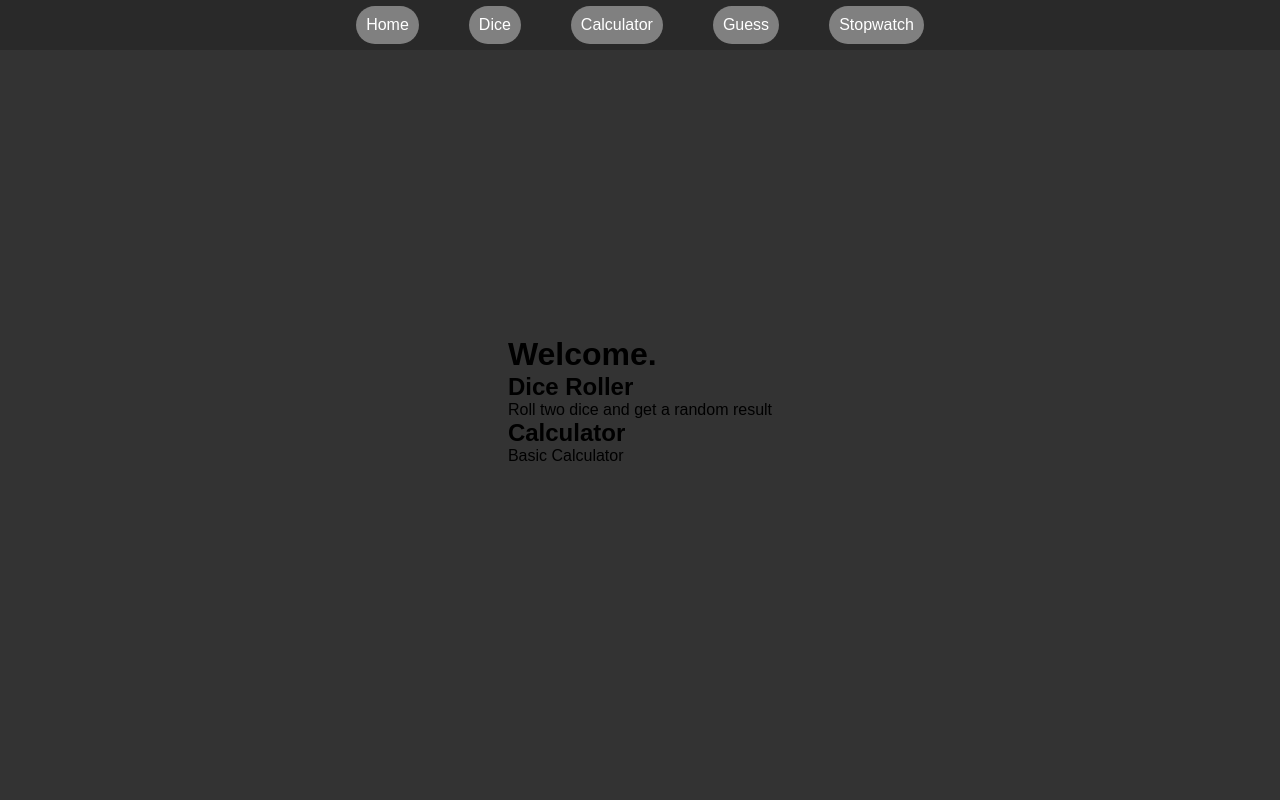
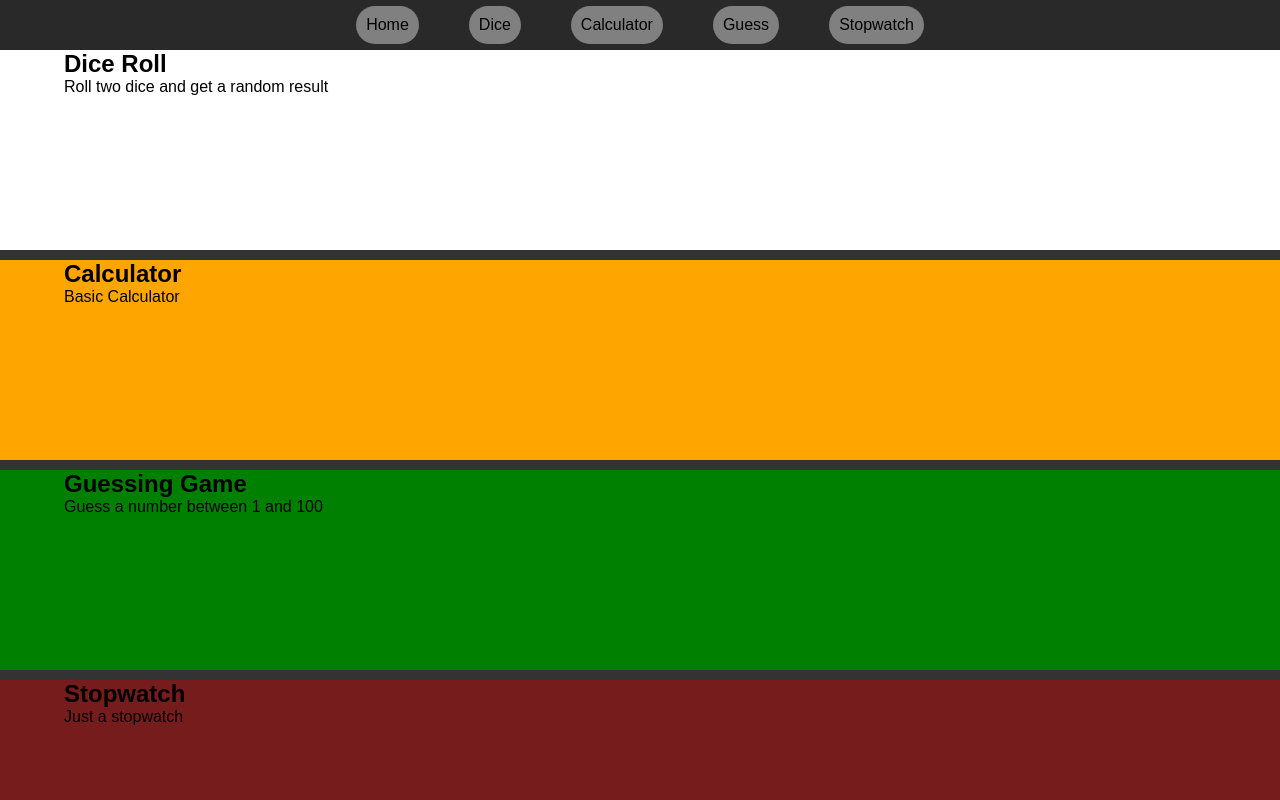
Before and after one commit to Bourgie69/Town-Hall-type-shi, a plain HTML site: page index.html in a window 1280 px wide. Drawn offline with Linux system fonts and the light colour scheme.

Commit message:
homepage

```diff
--- a/css/index.css
+++ b/css/index.css
@@ -0,0 +1,40 @@
+
+.home-container{
+    position: fixed;
+    top: 50px;
+    width: 100vw;
+}
+
+.features{
+    display: flex;
+    flex-direction: column;
+    gap: 10px;
+}
+
+.feature{
+    height: 200px;
+    background-color: green;
+    transition: transform .2s;
+}
+
+.feature:hover{
+    cursor: pointer;
+    transform: scale(1.1);
+
+}
+
+.text-container{
+    margin-left: 5%;
+}
+
+#dice-home{
+    background-color: white;
+}
+
+#calc-home{
+    background-color: orange;
+}
+
+#watch-home{
+    background-color: rgb(118, 28, 28);
+}
--- a/css/style.css
+++ b/css/style.css
@@ -21,7 +21,7 @@ h3{
 }
 a{
     text-decoration: none;
-    color: white;
+    color: inherit;
 }
 
 
@@ -42,6 +42,9 @@ a{
     height: fit-content;
     background-color: gray;
     border-radius: 25px;
+}
+.nav a:hover{
+    background-color: rgb(84, 84, 84);
 }
 
 #calc{
--- a/index.html
+++ b/index.html
@@ -5,6 +5,7 @@
     <meta name="viewport" content="width=device-width, initial-scale=1.0">
     <title>Home</title>
     <link rel="stylesheet" href="css/style.css">
+    <link rel="stylesheet" href="css/index.css">
 </head>
 <body>
     <nav class="nav">
@@ -16,17 +17,42 @@
     </nav>
 
     <div class="home-container">
-        <h1>Welcome.</h1>
         <div class="features">
-            <div class="feature">
-                <h2>Dice Roller</h2>
-                <p>Roll two dice and get a random result</p>
-            </div>
-            <div class="feature">
-            <div class="feature">
-                <h2>Calculator</h2>
-                <p>Basic Calculator</p>
-            </div>
+            <a href="dice.html">
+                <div id="dice-home" class="feature">
+                    <div class="text-container">
+                        <h2>Dice Roll</h2>
+                        <p>Roll two dice and get a random result</p>
+                    </div>
+                </div>
+            </a>
+
+            <a href="calculator.html">
+                <div id="calc-home" class="feature">
+                    <div class="text-container">
+                        <h2>Calculator</h2>
+                        <p>Basic Calculator</p>
+                    </div>
+                </div>
+            </a>
+
+            <a href="guess.html">
+                <div id="guess-home" class="feature">
+                    <div class="text-container">
+                        <h2>Guessing Game</h2>
+                        <p>Guess a number between 1 and 100</p>
+                    </div>
+                </div>
+            </a>
+
+            <a href="stopwatch.html">
+                <div id="watch-home" class="feature">
+                    <div class="text-container">
+                        <h2>Stopwatch</h2>
+                        <p>Just a stopwatch</p>
+                    </div>
+                </div>
+            </a>
 
         </div>
     </div>
--- a/js/guess.js
+++ b/js/guess.js
@@ -15,6 +15,7 @@ function check(guess){
     document.getElementById('guess-input').value = '';
     if (guess == randomNumber) {
         hint.textContent = "You guessed right. The number has changed now.";
+        prev.textContent = `Previous Guess: ${guess}`;
         randomNumber = Math.floor(Math.random() * 100) + 1;
     } else if (guess < randomNumber) {
         hint.textContent = "Try a higher number.";
```
Also changed, not shown: guess.html (+0 -4 lines), js/dice.js (+17 -18 lines).
